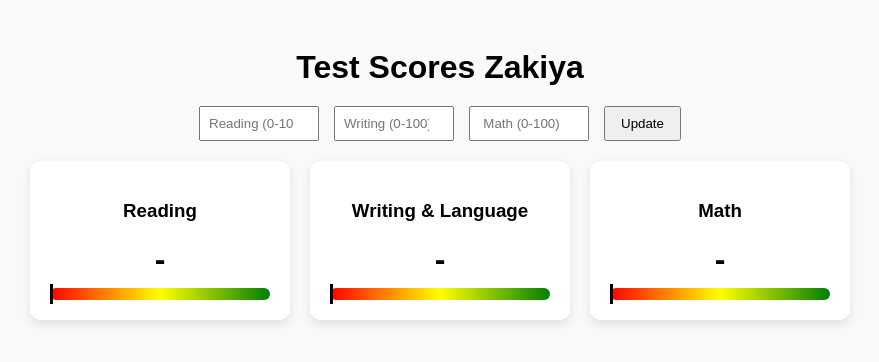
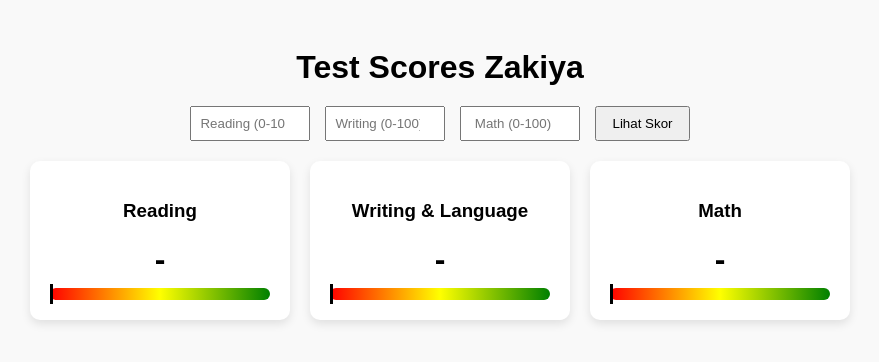
Before and after one commit to erickops/erickops.github.io, a plain HTML site: page index.html in a window 1280 px wide. Shown: the whole page, without its empty margins (200-1079 px from the left). Drawn offline with Linux system fonts and the light colour scheme.

Commit message:
Update index.html

```diff
--- a/index.html
+++ b/index.html
@@ -71,7 +71,7 @@
     <input type="number" step="0.1" id="reading" placeholder="Reading (0-100)">
     <input type="number" step="0.1" id="writing" placeholder="Writing (0-100)">
     <input type="number" step="0.1" id="math" placeholder="Math (0-100)">
-    <button onclick="updateScores()">Update</button>
+    <button onclick="updateScores()">Lihat Skor</button>
   </div>
 
   <!-- Result Cards -->
```
